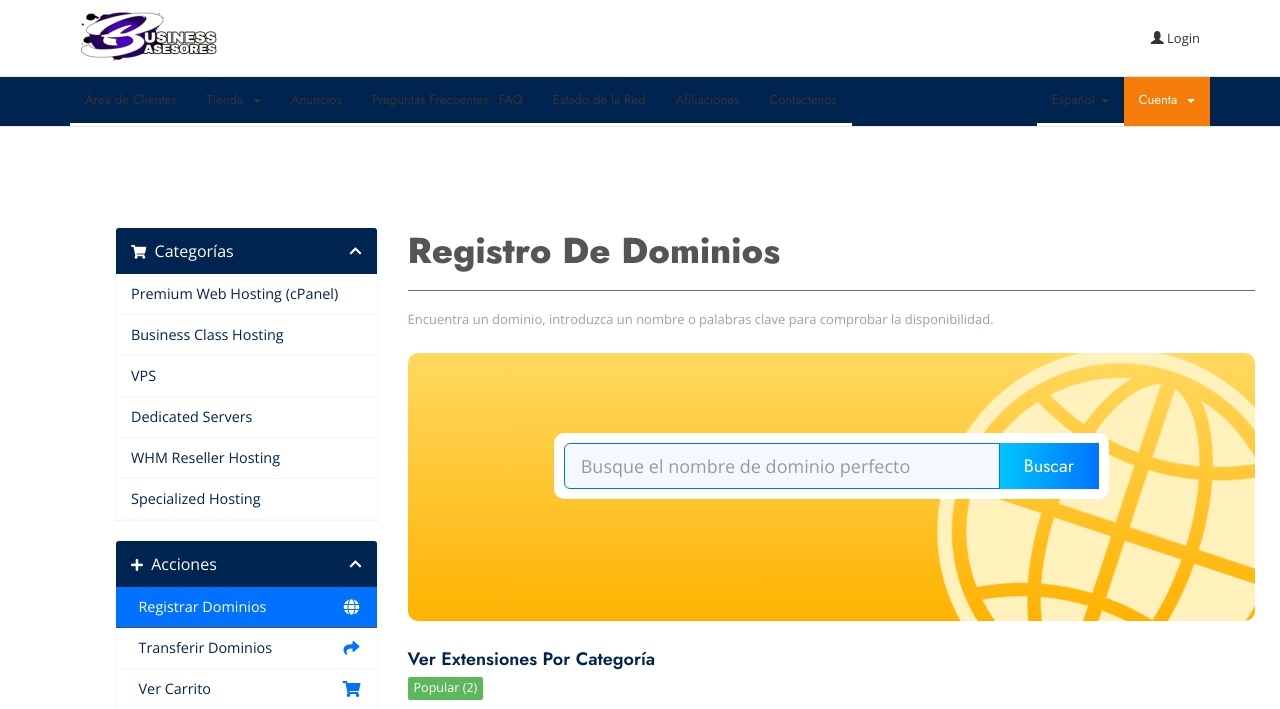
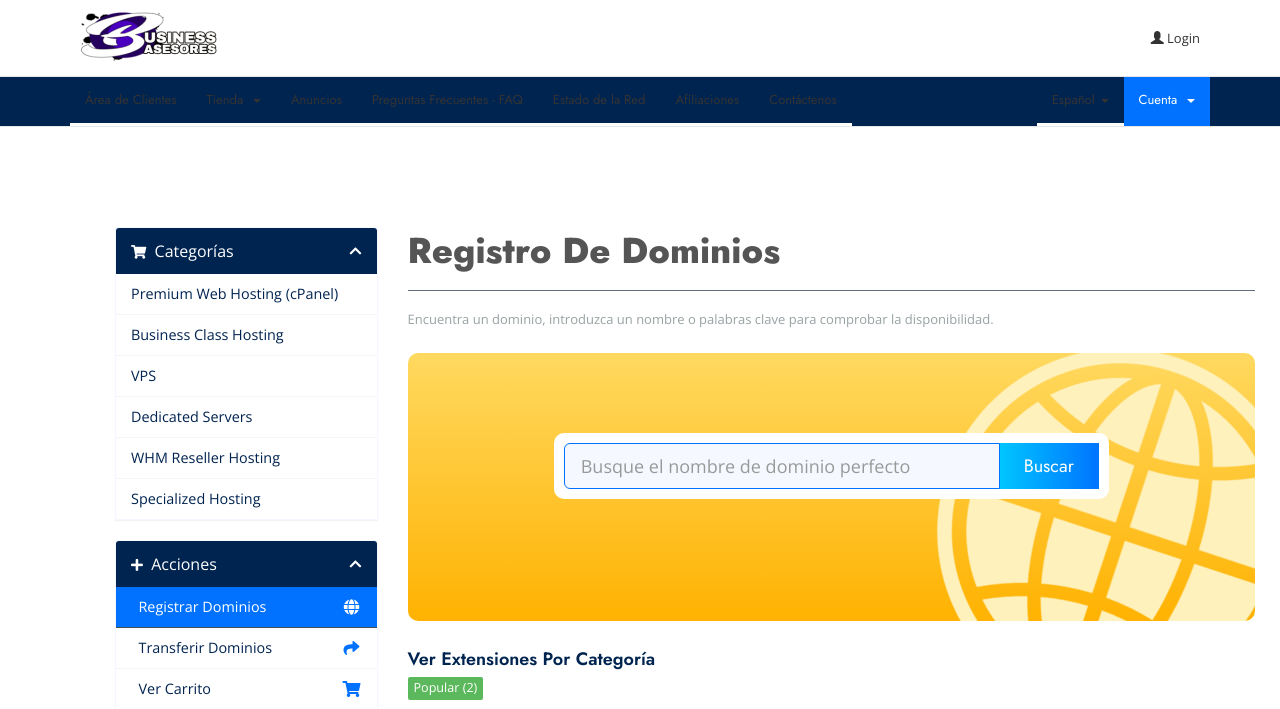
Before and after one commit to businessasesores/page, a PHP site: page /cart8797.html in a window 1280 px wide. Shown: the top 709 px of the page. Run offline with PHP 8.4, Linux system fonts and the light colour scheme.

Commit message:
Update custom.css

```diff
--- a/web/portal/templates/ifastnet-child/css/custom.css
+++ b/web/portal/templates/ifastnet-child/css/custom.css
@@ -23,16 +23,16 @@ section#main-menu {
     border-bottom: 1px solid #e7e7e7;
 }
 .navbar-main li#Secondary_Navbar-Account {
-    background-color: #f67c0a;
+    background-color: #0072ff;
 }
 
 .navbar-main .navbar-nav>.active>a, .navbar-main .navbar-nav>.active>a:focus, .navbar-main .navbar-nav>.active>a:hover, .navbar-main .navbar-nav>.open>a, .navbar-main .navbar-nav>.open>a:focus, .navbar-main .navbar-nav>.open>a:hover, .navbar-main .navbar-nav>li>a:focus, .navbar-main .navbar-nav>li>a:hover {
-    background-color: #f67c0a;
+    background-color: #0072ff;
     color: #fff;
 }
 
 .navbar-main li#Secondary_Navbar-Account > a {
-    border-bottom: 3px solid #f67c0a;
+    border-bottom: 3px solid #0072ff;
     color: #fff;
 }
 
@@ -40,10 +40,10 @@ section#main-menu {
     color: #fff;
 }
 .navbar-default nav.navigation .navbar-nav>li>a:hover {
-    color: #f67c0a;
+    color: #0072ff;
 }
 .nav .open>a, .nav .open>a:focus, .nav .open>a:hover {
-    border-color: #f67c0a;
+    border-color: #0072ff;
 }
 
 #main-body .panel-default > .panel-heading, #main-body .panel-success > .panel-heading {
```
